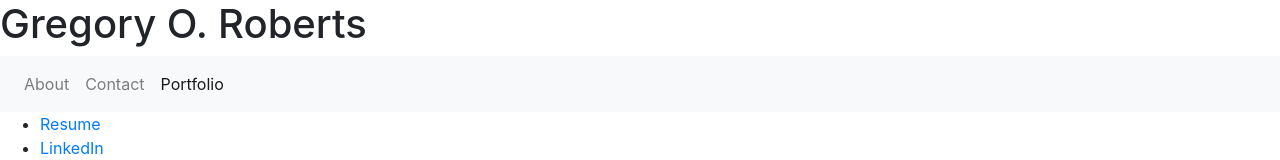
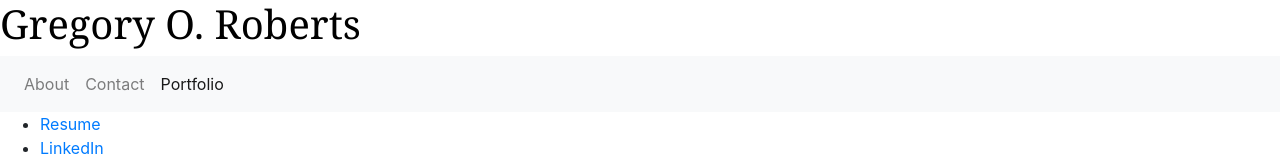
Before and after one commit to groberts31/React-Portfolio, a React (Create React App) app in the folder portfolio/: page /portfolio in a window 1280 px wide. Shown: the top 160 px of the page. Built offline with nearby package versions, Linux system fonts and the light colour scheme.

Commit message:
added styling to name component

```diff
--- a/portfolio/src/App.js
+++ b/portfolio/src/App.js
@@ -8,6 +8,7 @@ import Footer from "./components/Footer";
 import Wrapper from "./components/Wrapper";
 import Links from "./components/Links";
 import Name from "./components/Name";
+import "./index.css";
 
 function App() {
   return (
--- a/portfolio/src/components/Name/index.js
+++ b/portfolio/src/components/Name/index.js
@@ -1,4 +1,5 @@
 import React from "react";
+import "./style.css"
 
 function Name() {
   return (
--- /dev/null
+++ b/portfolio/src/components/Name/style.css
@@ -0,0 +1,4 @@
+.name {
+    color: black;
+    font-family: Georgia, 'Times New Roman', Times, serif;
+}
--- a/portfolio/src/index.css
+++ b/portfolio/src/index.css
@@ -0,0 +1,13 @@
+* {
+    box-sizing: border-box;
+  }
+
+  html,
+  body,
+  #root,
+  #root > div,
+  div[data-reactroot] {
+    height: 100%;
+    padding: 0;
+    margin: 0;
+  }
```
